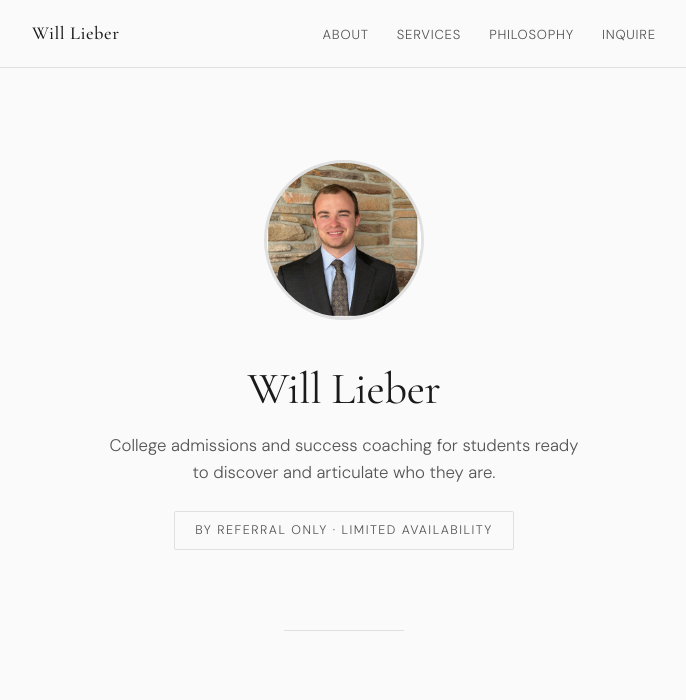
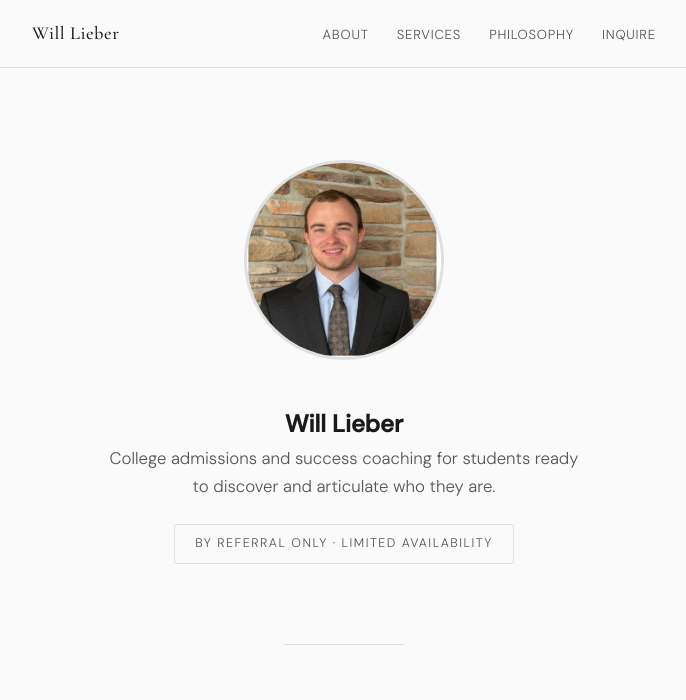
Before and after one commit to wlieber18/academic-coaching-website, a plain HTML site: page index.html in a window 1280 px wide. Shown: the top 700 px of the page, without its empty margins (296-982 px from the left). Drawn offline with nearby package versions, Linux system fonts and the light colour scheme.

Commit message:
Update hero photo dimensions and positioning
Increased the size of the hero photo and adjusted its object position.

```diff
--- a/index.html
+++ b/index.html
@@ -135,22 +135,14 @@
         }
 
       .hero-photo {
-            width: 160px;
-            height: 160px;
+    width: 200px;
+    height: 200px;
     border-radius: 50%;
     object-fit: cover;
+    object-position: 55% center;
     margin-bottom: 36px;
     filter: grayscale(15%);
     border: 3px solid var(--color-border);
-        }
-
-        .hero h1 {
-            font-family: var(--font-heading);
-            font-size: 2.8rem;
-            font-weight: 400;
-            letter-spacing: -0.01em;
-            margin-bottom: 16px;
-            line-height: 1.15;
 }
 
         .hero .tagline {
```
Lines whose indentation alone changed are shown as unchanged.
